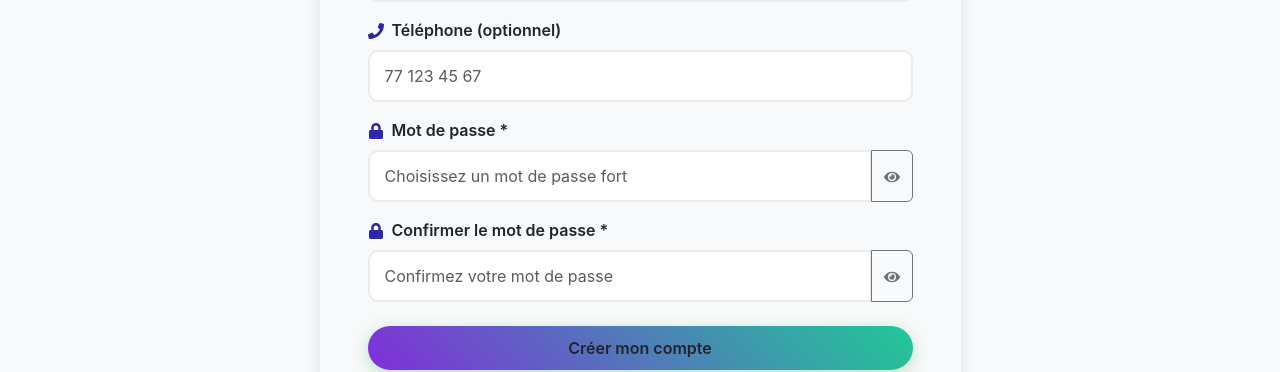
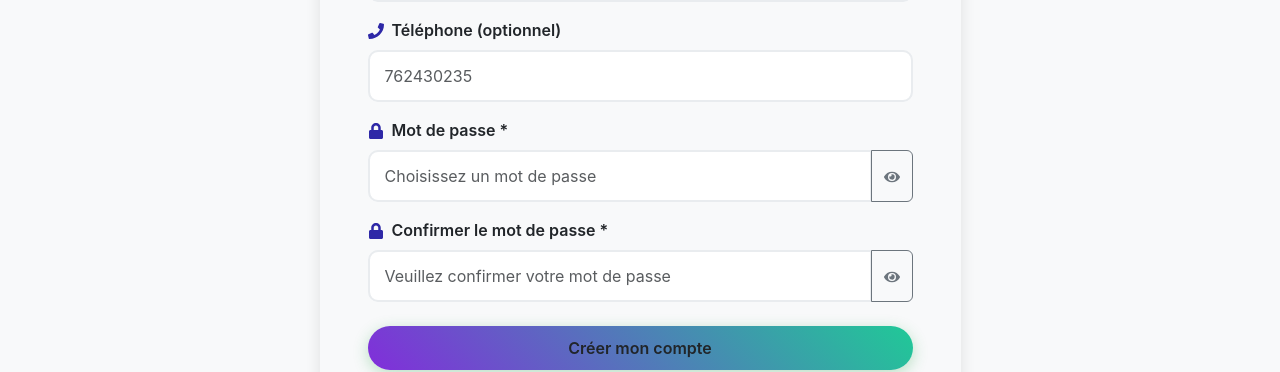
Before and after one commit to Ndeye2003/magal_touba_react, a React (Create React App) app: page /register in a window 1280 px wide. Shown: the part 512-884 px from the top of the page. Built offline with nearby package versions, Linux system fonts and the light colour scheme.

Commit message:
Update Register.js
de

```diff
--- a/src/pages/Register.js
+++ b/src/pages/Register.js
@@ -353,7 +353,7 @@ const Register = () => {
                   id="telephone"
                   name="telephone"
                   className={`form-control magal-input ${errors.telephone ? 'is-invalid' : ''}`}
-                  placeholder="77 123 45 67"
+                  placeholder="762430235"
                   value={formData.telephone}
                   onChange={handleInputChange}
                   disabled={loading}
@@ -378,7 +378,7 @@ const Register = () => {
                     id="password"
                     name="password"
                     className={`form-control magal-input ${errors.password ? 'is-invalid' : ''}`}
-                    placeholder="Choisissez un mot de passe fort"
+                    placeholder="Choisissez un mot de passe "
                     value={formData.password}
                     onChange={handleInputChange}
                     disabled={loading}
@@ -430,7 +430,7 @@ const Register = () => {
                     id="password_confirmation"
                     name="password_confirmation"
                     className={`form-control magal-input ${errors.password_confirmation ? 'is-invalid' : ''}`}
-                    placeholder="Confirmez votre mot de passe"
+                    placeholder="Veuillez confirmer votre mot de passe"
                     value={formData.password_confirmation}
                     onChange={handleInputChange}
                     disabled={loading}
```
